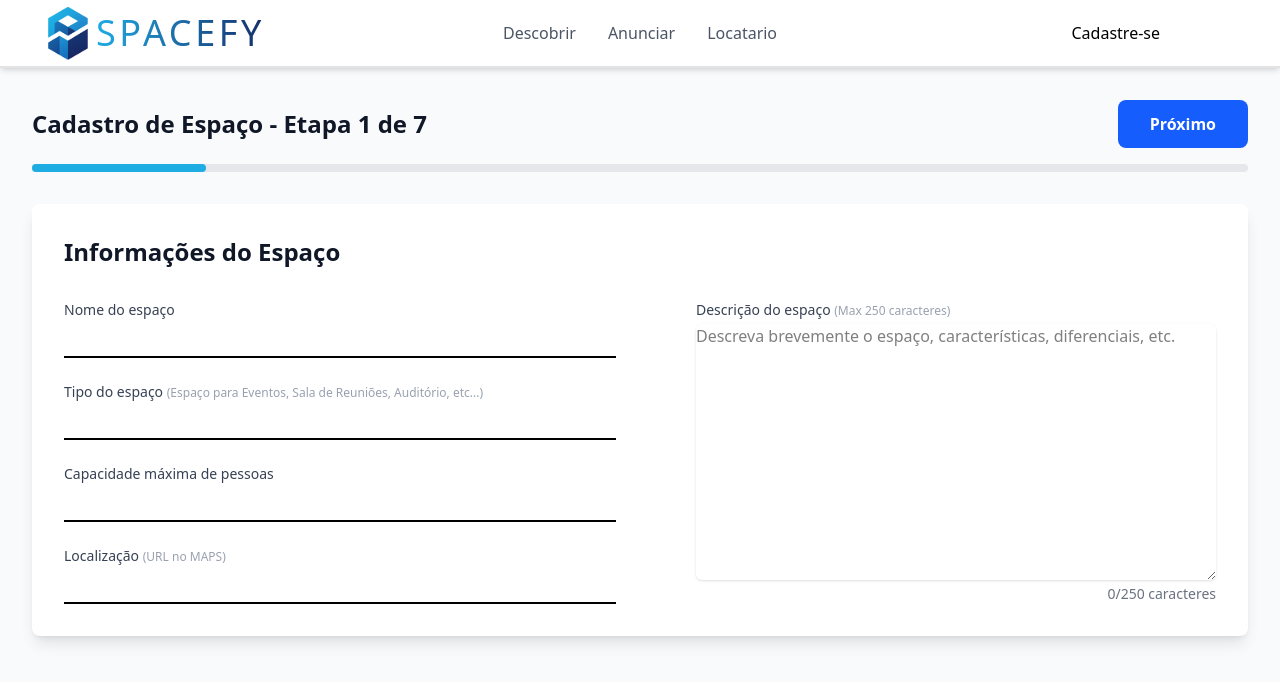
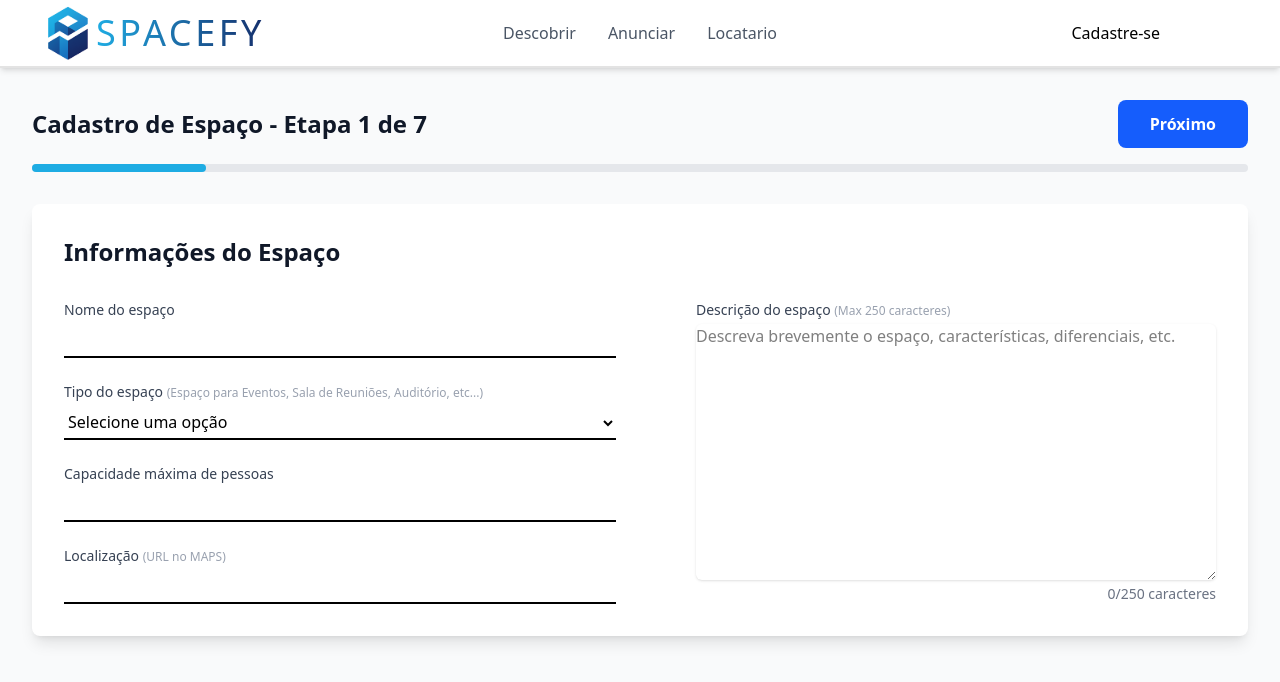
Before and after one commit to LucasPicancoo/Spacefy, a React (Vite) app in the folder Spacefy/frontend/: page /CadastrarEspaco in a window 1280 px wide. Both pictures are taken after a click on the button "Iniciar Cadastro". Shown: the top 682 px of the page. Built offline with nearby package versions, Linux system fonts and the light colour scheme.

Commit message:
Melhoria nos tipos do espaço, agora com espaços predefinidos

```diff
--- a/Spacefy/frontend/src/Pages/CadastrarEspaco.jsx/Etapas/Etapa1.jsx
+++ b/Spacefy/frontend/src/Pages/CadastrarEspaco.jsx/Etapas/Etapa1.jsx
@@ -18,6 +18,30 @@ const CampoTexto = ({ label, id, name, value, onChange, required = false, type =
             className="mt-1 block w-full border-0 border-b-2 border-black focus:border-black focus:ring-0 focus:outline-none py-1"
             required={required}
         />
+    </div>
+);
+
+// Componente reutilizável para campos de seleção
+const CampoSelect = ({ label, id, name, value, onChange, options, required = false }) => (
+    <div>
+        <label htmlFor={id} className="block text-sm font-medium text-gray-700">
+            {label}
+        </label>
+        <select
+            name={name}
+            id={id}
+            value={value || ''}
+            onChange={onChange}
+            className="mt-1 block w-full border-0 border-b-2 border-black focus:border-black focus:ring-0 focus:outline-none py-1"
+            required={required}
+        >
+            <option value="">Selecione uma opção</option>
+            {options.map((option) => (
+                <option key={option.value} value={option.value}>
+                    {option.label}
+                </option>
+            ))}
+        </select>
     </div>
 );
 
@@ -51,6 +75,56 @@ const Etapa1 = ({ formData, onUpdate }) => {
         onUpdate({ [name]: value });
     };
 
+    // Opções para o tipo de espaço
+    const tiposEspaco = [
+        { value: 'espaço_para_eventos', label: 'Espaço para Eventos' },
+        { value: 'sala_de_reuniões', label: 'Sala de Reuniões' },
+        { value: 'auditório', label: 'Auditório' },
+        { value: 'espaço_de_coworking', label: 'Espaço de Coworking' },
+        { value: 'estúdio', label: 'Estúdio' },
+        { value: 'galeria', label: 'Galeria' },
+        { value: 'salao_festas', label: 'Salão de Festas' },
+        { value: 'espaco_cultural', label: 'Espaço Cultural' },
+        { value: 'sala_treino', label: 'Sala de Treino/Academia' },
+        { value: 'sala_aula', label: 'Sala de Aula' },
+        { value: 'espaco_gastronomico', label: 'Espaço Gastronômico' },
+        { value: 'espaco_beleza', label: 'Espaço de Beleza' },
+        { value: 'espaco_medico', label: 'Espaço Médico/Consultório' },
+        { value: 'espaco_religioso', label: 'Espaço Religioso' },
+        { value: 'espaco_esportivo', label: 'Espaço Esportivo' },
+        { value: 'espaco_teatro', label: 'Espaço para Teatro' },
+        { value: 'espaco_musica', label: 'Espaço para Música' },
+        { value: 'espaco_exposicao', label: 'Espaço para Exposição' },
+        { value: 'espaco_workshop', label: 'Espaço para Workshops' },
+        { value: 'espaco_yoga', label: 'Espaço para Yoga/Meditação' },
+        { value: 'espaco_danca', label: 'Espaço para Dança' },
+        { value: 'espaco_artes_marciais', label: 'Espaço para Artes Marciais' },
+        { value: 'espaco_fotografia', label: 'Estúdio Fotográfico' },
+        { value: 'espaco_grafica', label: 'Espaço para Gráfica' },
+        { value: 'espaco_cerimonia', label: 'Espaço para Cerimônias' },
+        { value: 'espaco_conferencia', label: 'Espaço para Conferências' },
+        { value: 'espaco_showroom', label: 'Showroom' },
+        { value: 'espaco_loja', label: 'Espaço para Loja' },
+        { value: 'espaco_escritorio', label: 'Espaço para Escritório' },
+        { value: 'espaco_estudio_tv', label: 'Estúdio de TV' },
+        { value: 'espaco_estudio_radio', label: 'Estúdio de Rádio' },
+        { value: 'espaco_estudio_podcast', label: 'Estúdio de Podcast' },
+        { value: 'espaco_estudio_gravacao', label: 'Estúdio de Gravação' },
+        { value: 'espaco_estudio_danca', label: 'Estúdio de Dança' },
+        { value: 'espaco_estudio_musica', label: 'Estúdio de Música' },
+        { value: 'espaco_estudio_arte', label: 'Estúdio de Arte' },
+        { value: 'espaco_estudio_fitness', label: 'Estúdio de Fitness' },
+        { value: 'espaco_estudio_pilates', label: 'Estúdio de Pilates' },
+        { value: 'espaco_estudio_massagem', label: 'Espaço para Massagem' },
+        { value: 'espaco_estudio_spa', label: 'Espaço para Spa' },
+        { value: 'espaco_estudio_sauna', label: 'Espaço para Sauna' },
+        { value: 'espaco_estudio_piscina', label: 'Espaço com Piscina' },
+        { value: 'espaco_estudio_quadra', label: 'Espaço com Quadra' },
+        { value: 'espaco_estudio_campo', label: 'Espaço com Campo' },
+        { value: 'espaco_estudio_parque', label: 'Espaço com Parque' },
+        { value: 'outro', label: 'Outro' }
+    ];
+
     return (
         <div className="space-y-8">
             {/* Cabeçalho da etapa */}
@@ -73,7 +147,7 @@ const Etapa1 = ({ formData, onUpdate }) => {
                         required
                     />
 
-                    <CampoTexto
+                    <CampoSelect
                         label={
                             <>
                                 Tipo do espaço <span className="text-xs text-gray-400">(Espaço para Eventos, Sala de Reuniões, Auditório, etc...)</span>
@@ -83,6 +157,7 @@ const Etapa1 = ({ formData, onUpdate }) => {
                         name="space_type"
                         value={formData.space_type}
                         onChange={handleChange}
+                        options={tiposEspaco}
                         required
                     />
 
```
